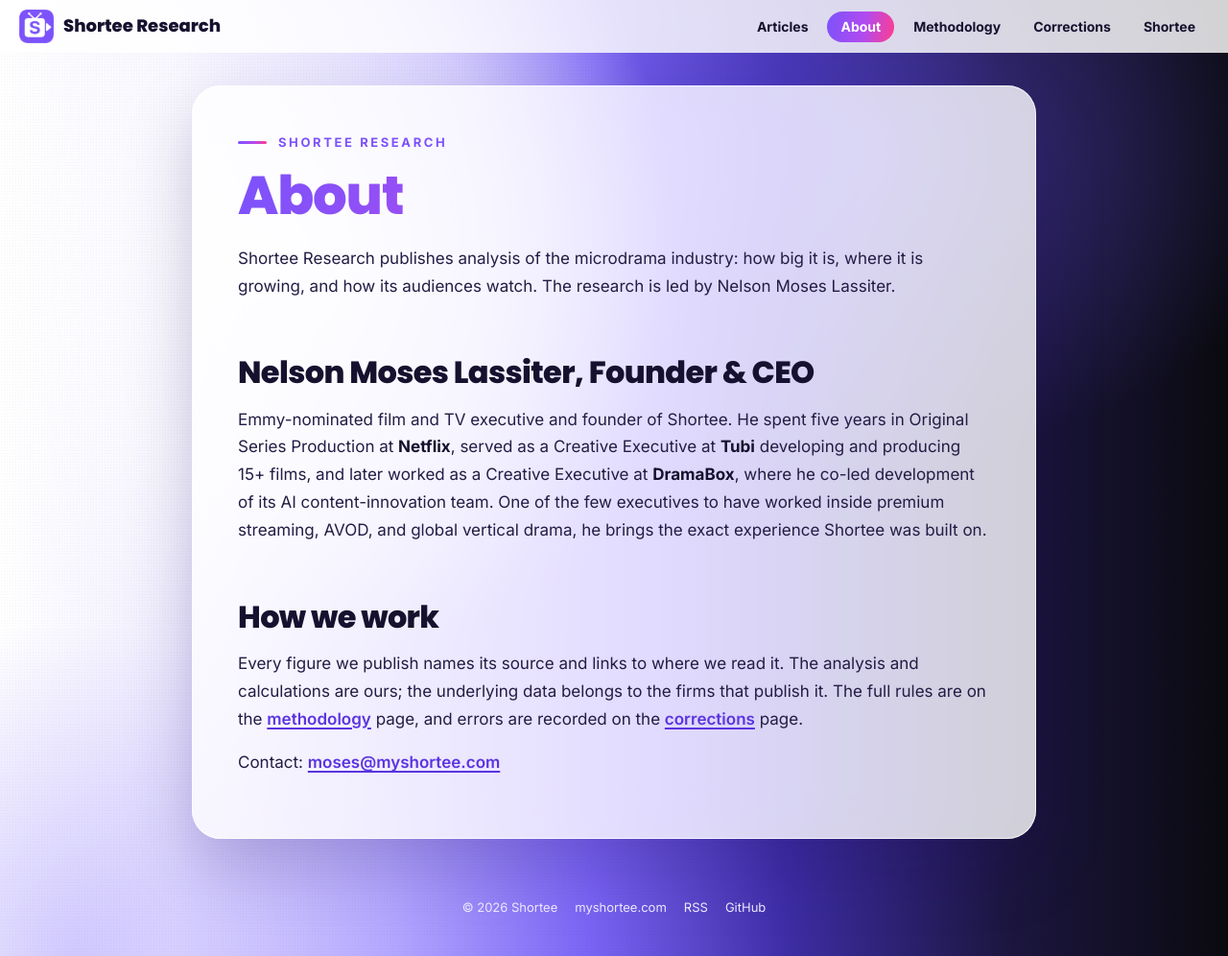
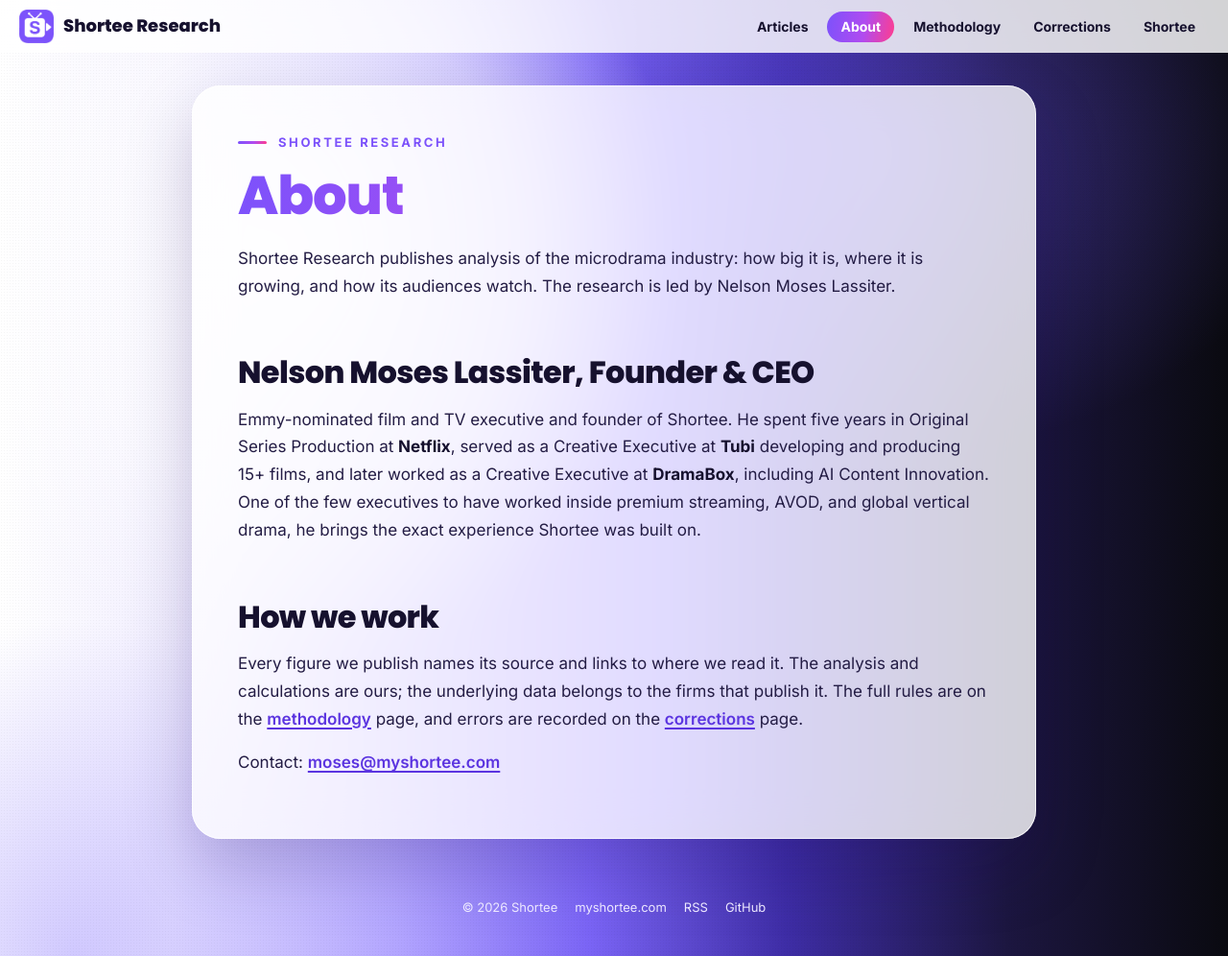
Before and after one commit to Shortee-Inc/research, a Jekyll site: the page built from about.md, in a window 1280 px wide and 996 px high. Shown: the whole window at 96% size. Built offline with Jekyll 4.4.1, drawn with Linux system fonts in a browser that asks for light colours.

Commit message:
About: Creative Executive at DramaBox, including AI Content Innovation
Co-Authored-By: Claude Opus 5.5 <noreply@anthropic.com>

```diff
--- a/_includes/author.html
+++ b/_includes/author.html
@@ -1,4 +1,4 @@
 <aside class="s-author">
   <p class="s-eyebrow">About the author</p>
-  <p><strong>Nelson Moses Lassiter, Founder &amp; CEO of Shortee</strong> — Emmy-nominated film and TV executive. He spent five years in Original Series Production at Netflix, served as a Creative Executive at Tubi developing and producing 15+ films, and later worked as a Creative Executive at DramaBox, where he co-led development of its AI content-innovation team. <a href="{{ '/about/' | relative_url }}">More about our research</a></p>
+  <p><strong>Nelson Moses Lassiter, Founder &amp; CEO of Shortee</strong> — Emmy-nominated film and TV executive. He spent five years in Original Series Production at Netflix, served as a Creative Executive at Tubi developing and producing 15+ films, and later worked as a Creative Executive at DramaBox, including AI Content Innovation. <a href="{{ '/about/' | relative_url }}">More about our research</a></p>
 </aside>
--- a/about.md
+++ b/about.md
@@ -8,7 +8,7 @@ Shortee Research publishes analysis of the microdrama industry: how big it is, w
 
 ## Nelson Moses Lassiter, Founder & CEO
 
-Emmy-nominated film and TV executive and founder of Shortee. He spent five years in Original Series Production at **Netflix**, served as a Creative Executive at **Tubi** developing and producing 15+ films, and later worked as a Creative Executive at **DramaBox**, where he co-led development of its AI content-innovation team. One of the few executives to have worked inside premium streaming, AVOD, and global vertical drama, he brings the exact experience Shortee was built on.
+Emmy-nominated film and TV executive and founder of Shortee. He spent five years in Original Series Production at **Netflix**, served as a Creative Executive at **Tubi** developing and producing 15+ films, and later worked as a Creative Executive at **DramaBox**, including AI Content Innovation. One of the few executives to have worked inside premium streaming, AVOD, and global vertical drama, he brings the exact experience Shortee was built on.
 
 ## How we work
 
```
